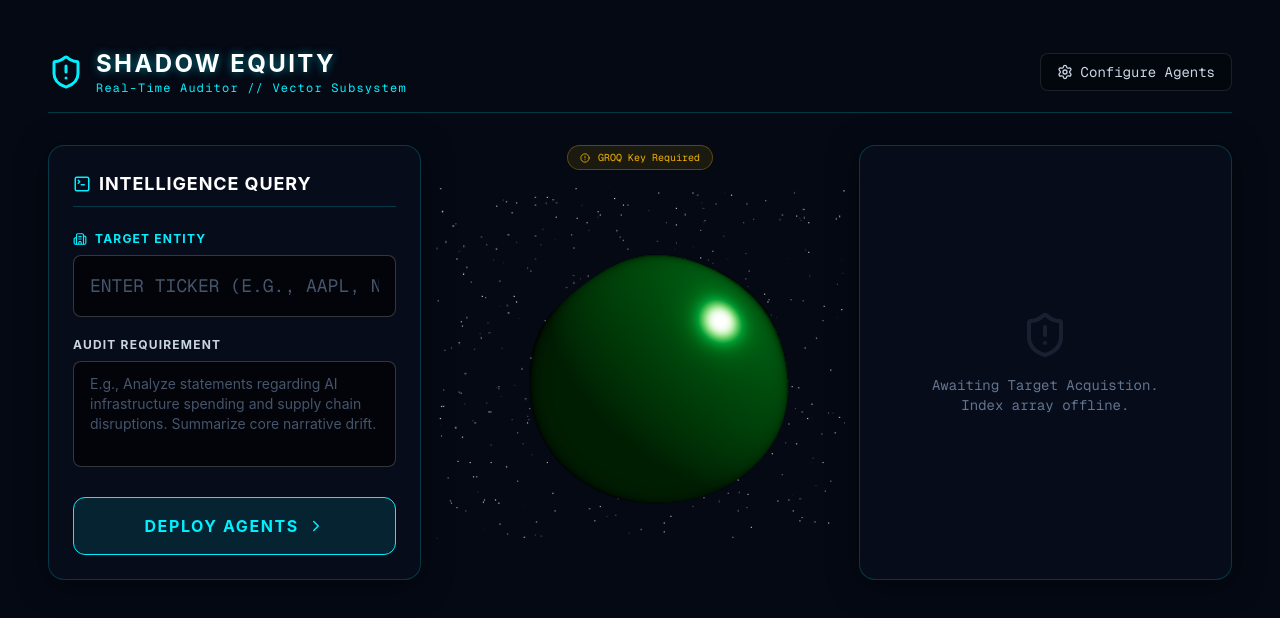
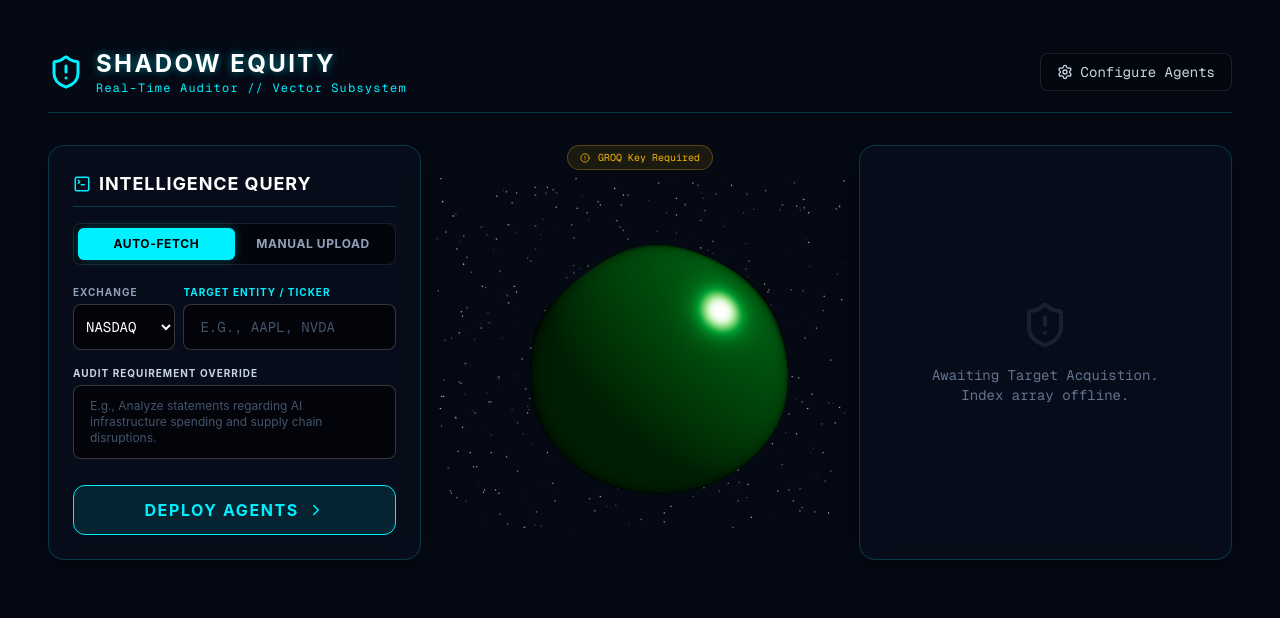
Before and after one commit to Shivamkole1969/shadow-equity-auditor, a Next.js app in the folder frontend/: page / in a window 1280 px wide. Shown: the top 618 px of the page. Built offline with nearby package versions, Linux system fonts and the light colour scheme.

Commit message:
feat: Add Global Exchange Support and manual file upload toggle

```diff
--- a/frontend/src/app/page.tsx
+++ b/frontend/src/app/page.tsx
@@ -12,6 +12,10 @@ import { Play, ShieldAlert, Key, Building2, TerminalSquare, AlertCircle, X, Chev
 export default function Home() {
   const [status, setStatus] = useState<"steady" | "auditing" | "results">("steady");
   const [sphereStatus, setSphereStatus] = useState<"consistent" | "auditing" | "contradiction">("consistent");
+
+  // Custom Query States
+  const [queryMode, setQueryMode] = useState<"auto" | "manual">("auto");
+  const [exchange, setExchange] = useState("NASDAQ");
 
   // Custom Query States
   const [ticker, setTicker] = useState("");
@@ -40,7 +44,7 @@ export default function Home() {
   ];
 
   const handleAudit = () => {
-    if (!ticker) {
+    if (queryMode === "auto" && !ticker) {
       alert("Please enter a company ticker symbol.");
       return;
     }
@@ -104,7 +108,7 @@ export default function Home() {
                 </div>
 
                 <div>
-                  <label className="block text-xs uppercase tracking-widest text-slate-400 mb-2">SEC EDGAR Token (Optional)</label>
+                  <label className="block text-xs uppercase tracking-widest text-slate-400 mb-2">Global Market Token (Optional)</label>
                   <input
                     type="password"
                     value={secApiKey}
@@ -112,7 +116,7 @@ export default function Home() {
                     placeholder="sk_..."
                     className="w-full bg-black/50 border border-white/10 rounded-lg px-4 py-3 text-sm focus:outline-none focus:border-[#00f0ff] text-white transition-colors"
                   />
-                  <p className="text-[10px] text-slate-500 mt-2">By default, standard public rate limits apply.</p>
+                  <p className="text-[10px] text-slate-500 mt-2">Overrides rate limits for multiple global exchanges.</p>
                 </div>
               </div>
 
@@ -154,32 +158,88 @@ export default function Home() {
           <motion.div
             initial={{ opacity: 0, x: -20 }}
             animate={{ opacity: 1, x: 0 }}
-            className="glass-panel p-6 flex flex-col"
+            className="glass-panel p-6 flex flex-col relative"
           >
-            <h2 className="text-lg font-bold text-white uppercase tracking-wider mb-6 border-b border-[#00f0ff33] pb-2 flex items-center gap-2">
-              <TerminalSquare size={18} className="text-[#00f0ff]"/> Intelligence Query
+            <h2 className="text-lg font-bold text-white uppercase tracking-wider mb-4 border-b border-[#00f0ff33] pb-2 flex items-center justify-between">
+              <span className="flex items-center gap-2"><TerminalSquare size={18} className="text-[#00f0ff]"/> Intelligence Query</span>
             </h2>
 
-            <div className="space-y-5 flex-1">
-              <div>
-                 <label className="flex items-center gap-2 text-xs font-bold uppercase tracking-widest text-[#00f0ff] mb-2"><Building2 size={14} /> Target Entity</label>
+            {/* Mode Switcher */}
+            <div className="flex items-center bg-black/50 p-1 rounded-lg border border-white/10 mb-5 relative">
+               <button
+                 onClick={() => setQueryMode("auto")}
+                 className={`flex-1 text-xs font-bold uppercase tracking-wider py-2 rounded-md transition-colors z-10 ${queryMode === "auto" ? "text-black" : "text-slate-400 hover:text-white"}`}
+               >
+                 Auto-Fetch
+               </button>
+               <button
+                 onClick={() => setQueryMode("manual")}
+                 className={`flex-1 text-xs font-bold uppercase tracking-wider py-2 rounded-md transition-colors z-10 ${queryMode === "manual" ? "text-black" : "text-slate-400 hover:text-white"}`}
+               >
+                 Manual Upload
+               </button>
+               <motion.div
+                 className="absolute inset-y-1 w-[calc(50%-4px)] bg-[#00f0ff] rounded-md z-0 shadow-[0_0_10px_rgba(0,240,255,0.3)]"
+                 animate={{ left: queryMode === "auto" ? "4px" : "calc(50%)" }}
+                 transition={{ type: "spring", bounce: 0.2, duration: 0.5 }}
+               />
+            </div>
+
+            <div className="space-y-4 flex-1">
+
+              <AnimatePresence mode="wait">
+                {queryMode === "auto" ? (
+                  <motion.div key="auto" initial={{ opacity: 0, y: 10 }} animate={{ opacity: 1, y: 0 }} exit={{ opacity: 0, y: -10 }} className="space-y-4">
+                    <div className="grid grid-cols-3 gap-2">
+                      <div className="col-span-1">
+                        <label className="block text-[10px] font-bold uppercase tracking-widest text-slate-400 mb-1">Exchange</label>
+                        <select
+                          value={exchange}
+                          onChange={(e) => setExchange(e.target.value)}
+                          className="w-full bg-black/60 border border-white/20 rounded-lg px-2 py-3 text-sm font-mono text-white focus:outline-none focus:border-[#00f0ff] transition-all"
+                        >
+                          <option value="NASDAQ">NASDAQ</option>
+                          <option value="NYSE">NYSE</option>
+                          <option value="LSE">LSE</option>
+                          <option value="NSE">NSE (India)</option>
+                          <option value="BSE">BSE (India)</option>
+                          <option value="TSX">TSX (Canada)</option>
+                        </select>
+                      </div>
+                      <div className="col-span-2">
+                        <label className="block text-[10px] font-bold uppercase tracking-widest text-[#00f0ff] mb-1">Target Entity / Ticker</label>
                         <input
                             type="text"
                             value={ticker}
                             onChange={(e) => setTicker(e.target.value.toUpperCase())}
-                    placeholder="Enter Ticker (e.g., AAPL, NVDA)"
-                    className="w-full bg-black/60 border border-white/20 rounded-lg px-4 py-4 text-lg font-mono placeholder:text-slate-600 focus:outline-none focus:border-[#00f0ff] focus:ring-1 focus:ring-[#00f0ff] text-white transition-all uppercase"
+                            placeholder="e.g., AAPL, NVDA"
+                            className="w-full bg-black/60 border border-white/20 rounded-lg px-4 py-3 text-sm font-mono placeholder:text-slate-600 focus:outline-none focus:border-[#00f0ff] focus:ring-1 focus:ring-[#00f0ff] text-white transition-all uppercase"
                           />
                       </div>
+                    </div>
+                  </motion.div>
+                ) : (
+                  <motion.div key="manual" initial={{ opacity: 0, y: 10 }} animate={{ opacity: 1, y: 0 }} exit={{ opacity: 0, y: -10 }}>
+                     <label className="block text-[10px] font-bold uppercase tracking-widest text-[#00f0ff] mb-1">Upload Documents (PDF / TXT)</label>
+                     <div className="w-full border-2 border-dashed border-white/20 rounded-lg p-6 flex flex-col items-center justify-center text-center hover:border-[#00f0ff] transition-colors cursor-pointer bg-black/40">
+                        <div className="bg-[#00f0ff]/10 p-3 rounded-full mb-2">
+                           <TerminalSquare size={20} className="text-[#00f0ff]" />
+                        </div>
+                        <p className="text-xs text-white">Drag & drop financial reports</p>
+                        <p className="text-[10px] text-slate-500 mt-1">Accepts multiple standard formats</p>
+                     </div>
+                  </motion.div>
+                )}
+              </AnimatePresence>
 
               <div>
-                 <label className="flex items-center gap-2 text-xs font-bold uppercase tracking-widest text-slate-300 mb-2">Audit Requirement</label>
+                 <label className="flex items-center gap-2 text-[10px] font-bold uppercase tracking-widest text-slate-300 mb-1 mt-2">Audit Requirement Override</label>
                  <textarea
                     value={requirement}
                     onChange={(e) => setRequirement(e.target.value)}
-                    placeholder="E.g., Analyze statements regarding AI infrastructure spending and supply chain disruptions. Summarize core narrative drift."
-                    rows={4}
-                    className="w-full bg-black/60 border border-white/20 rounded-lg px-4 py-3 text-sm font-sans placeholder:text-slate-600 focus:outline-none focus:border-[#00f0ff] text-white transition-all resize-none"
+                    placeholder="E.g., Analyze statements regarding AI infrastructure spending and supply chain disruptions."
+                    rows={3}
+                    className="w-full bg-black/60 border border-white/20 rounded-lg px-4 py-3 text-xs font-sans placeholder:text-slate-600 focus:outline-none focus:border-[#00f0ff] text-white transition-all resize-none"
                   />
               </div>
             </div>
@@ -187,12 +247,12 @@ export default function Home() {
             <button
               onClick={handleAudit}
               disabled={status === "auditing"}
-              className="mt-6 w-full py-4 rounded-xl font-bold uppercase tracking-widest bg-[#00f0ff]/10 border border-[#00f0ff] text-[#00f0ff] hover:bg-[#00f0ff] hover:text-black transition-all duration-300 flex items-center justify-center gap-2 disabled:opacity-50"
+              className="mt-5 w-full py-3 rounded-xl font-bold uppercase tracking-widest bg-[#00f0ff]/10 border border-[#00f0ff] text-[#00f0ff] hover:bg-[#00f0ff] hover:text-black transition-all duration-300 flex items-center justify-center gap-2 disabled:opacity-50"
             >
               {status === "auditing" ? (
                 <div className="flex items-center gap-2">
                   <span className="w-4 h-4 border-2 border-black border-t-transparent rounded-full animate-spin"></span>
-                  Fetching SEC Data & Auditing...
+                  Processing...
                 </div>
               ) : (
                 <>Deploy Agents <ChevronRight size={18}/></>
```
Lines whose indentation alone changed are shown as unchanged.
